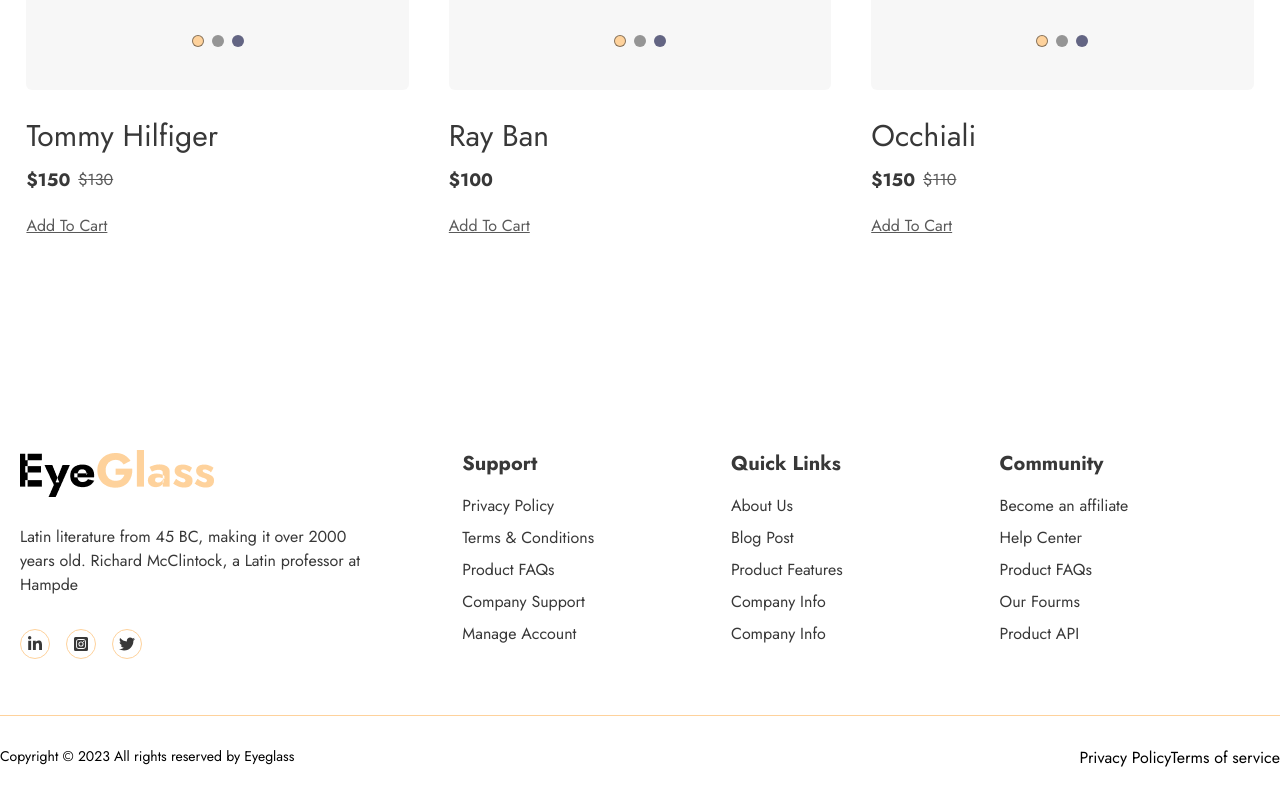
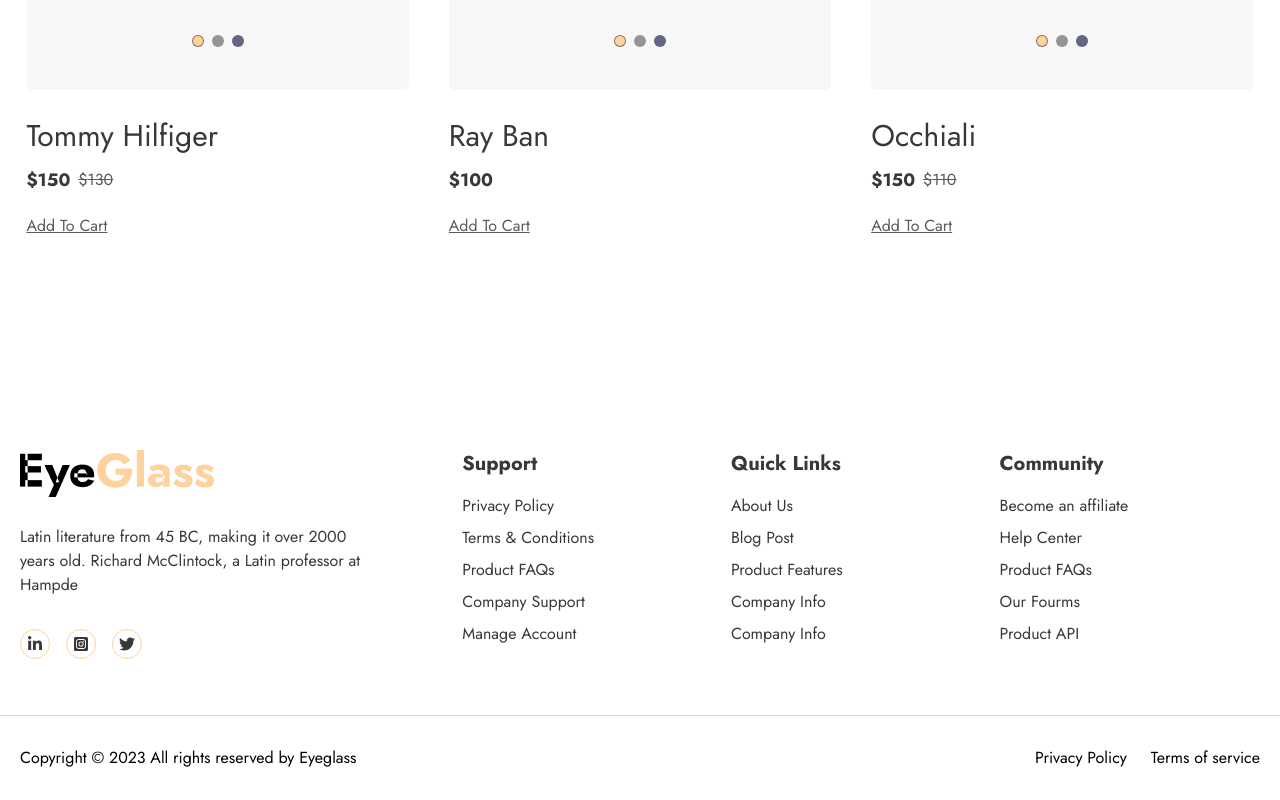
Before and after one commit to SiamulHassan/EyeGlass-Landing-Page-Challange, a React (Vite) app: page / in a window 1280 px wide. Shown: the part 4342-5142 px from the top of the page. Built offline with nearby package versions, Linux system fonts and the light colour scheme.

Commit message:
finall check for responsiveness and done

```diff
--- a/src/pages/Home/BannarAd.jsx
+++ b/src/pages/Home/BannarAd.jsx
@@ -8,7 +8,7 @@ import Img from "../../components/Img";
 const BannarAd = () => {
   return (
     <Container>
-      <div className="my-[150px] md:mt-[300px] md:mb-[150px]">
+      <div className="mb-[125px] mt-[150px] md:mt-[300px] md:mb-[150px]">
         <div className="block sm:flex gap-5 md:gap-9 px-5">
           <div className="w-full sm:w-1/2 flex flex-col gap-5 md:gap-9">
             <div className="overflow-hidden">
--- a/src/pages/Home/FeaturedProduct.jsx
+++ b/src/pages/Home/FeaturedProduct.jsx
@@ -8,7 +8,7 @@ const FeaturedProduct = () => {
     <div className="mb-[90px] md:mb-[150px]">
       <div className="bg-[var(--primary-bg-color)] w-full relative">
         <Container>
-          <div className="px-5 py-[126px] w-full lg:w-[52%] pr-5">
+          <div className="px-5 py-[70px] lg:py-[126px] w-full lg:w-[52%] pr-5">
             <Heading>
               Experience clear vision with OptiChroma Vision Frames
             </Heading>
--- a/src/pages/Home/Footer.jsx
+++ b/src/pages/Home/Footer.jsx
@@ -16,7 +16,7 @@ const Footer = () => {
             {/* Logo */}
             <div className="w-full md:w-[35%] mb-6 md:mb-0">
               <img src={logo} alt="logo-footer" />
-              <p className="mt-7 mb-8 max-w-[349px]">
+              <p className="mt-7 mb-8 max-w-[349px] md:max-w-[240px] lg:max-w-[300px] xl:max-w-[349px]">
                 Latin literature from 45 BC, making it over 2000 years old.
                 Richard McClintock, a Latin professor at Hampde
               </p>
@@ -40,17 +40,17 @@ const Footer = () => {
               </div>
             </div>
             {/* Support */}
-            <div className="w-full sm:w-1/2 md:w-[21%] mb-6 md:mb-0">
+            <div className="w-1/2 md:w-[21%] mb-6 md:mb-0">
               <h3 className="font-bold text-xl mb-4">Support</h3>
               <FooterList listData={supportLinks} />
             </div>
             {/* Quick Links */}
-            <div className="w-full sm:w-1/2 md:w-[21%] mb-6 md:mb-0">
+            <div className="w-1/2 md:w-[21%] mb-6 md:mb-0">
               <h3 className="font-bold text-xl mb-4">Quick Links</h3>
               <FooterList listData={quickLinks} />
             </div>
             {/* Community */}
-            <div className="w-full sm:w-1/2 md:w-[21%] mb-6 md:mb-0">
+            <div className="w-1/2 md:w-[21%] mb-6 md:mb-0">
               <h3 className="font-bold text-xl mb-4">Community</h3>
               <FooterList listData={communityLinks} />
             </div>
@@ -58,11 +58,11 @@ const Footer = () => {
         </Container>
       </footer>
       <Container>
-        <div className="py-[30px] flex justify-between">
-          <p className="text-sm">
+        <div className="py-[30px] px-5 flex justify-between">
+          <p className="text-sm sm:text-base">
             Copyright &copy; 2023 All rights reserved by Eyeglass
           </p>
-          <div>
+          <div className="flex gap-6 items-center text-sm sm:text-base">
             <Link to="/">Privacy Policy</Link>
             <Link to="/">Terms of service</Link>
           </div>
```
